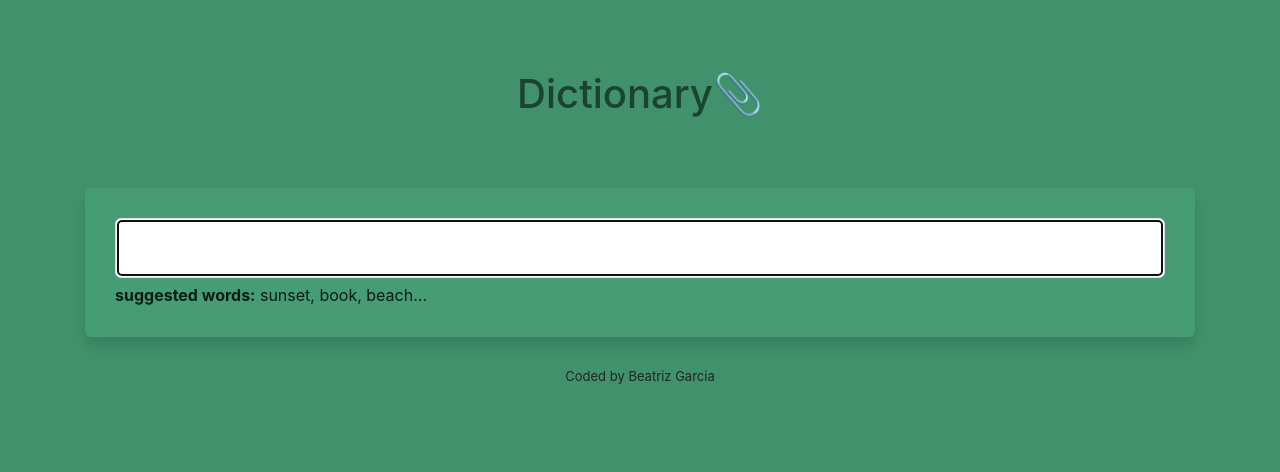
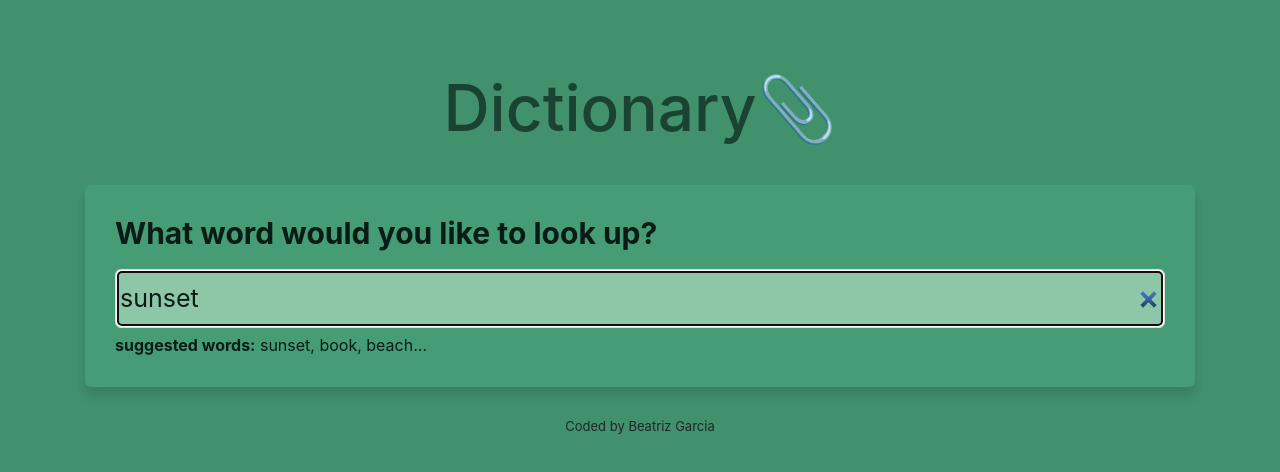
Before and after one commit to beattrizgarcia/react-dictionary-app, a React (Create React App) app: page / in a window 1280 px wide. Shown: the top 472 px of the page. Built offline with nearby package versions, Linux system fonts and the light colour scheme; no server answers.

Commit message:
Styled the whole page

```diff
--- a/src/App.css
+++ b/src/App.css
@@ -2,12 +2,16 @@ body {
   background: #40916c;
 }
 
+.App header {
+  margin: 70px 0 0 0;
+  padding-bottom: 10px;
 
+  text-align: center;
+}
 
-.App header {
-  margin: 70px 0;
+.App h1 {
+  font-size: 64px;
   color: #1b4332;
-  text-align: center;
 }
 
 .App footer {
--- a/src/Dictionary.css
+++ b/src/Dictionary.css
@@ -4,6 +4,13 @@
   border-radius: 6px;
   box-shadow: 0 10px 10px rgb(0 0 0 / 10%);
   margin: 20px 0;
+}
+
+.Dictionary h2 {
+  font-size: 30px;
+  font-weight: bold;
+  color: #081c15;
+  padding-bottom: 10px;
 }
 
 .Dictionary input {
@@ -13,6 +20,7 @@
   color: #081c15;
   border: 1px solid #ddd;
   border-radius: 6px;
+  background: rgba(216, 243, 220, 0.5);
 }
 
 .Dictionary .hint {
--- a/src/Dictionary.js
+++ b/src/Dictionary.js
@@ -40,11 +40,13 @@ export default function Dictionary(props) {
       <div className="Dictionary">
         <div>
           <section>
+            <h2>What word would you like to look up?</h2>
             <form onSubmit={handleSubmit}>
               <input
                 type="search"
                 autoFocus={true}
                 onChange={handleKeywordChange}
+                defaultValue={props.defaultKeyword}
               ></input>
             </form>
             <p className="hint">
--- a/src/Results.css
+++ b/src/Results.css
@@ -17,3 +17,13 @@ h2 {
 h4 {
   opacity: 77%;
 }
+
+h3 {
+  font-size: 30px;
+}
+
+.example {
+  color: #081c15;
+  font-style: italic;
+  font-size: 20px;
+}
--- a/src/Results.js
+++ b/src/Results.js
@@ -17,19 +17,19 @@ export default function Results(props) {
               <div>
                 <h3> {el.partOfSpeech}</h3>
 
-                <strong>Definition:</strong>
-                <p> {el.definition} </p>
+
+                <p className="definition"> {el.definition} </p>
 
                 {el.example && (
                   <div>
-                    <strong>Example:</strong>
-                    <p>{el.example}</p>
+
+                    <p className="example">{el.example}</p>
                   </div>
                 )}
 
                 {el.synonyms && (
                   <div>
-                    <strong>Synonyms:</strong>
+
                     <p>
                       <Synonyms synonyms={el.synonyms} />
                     </p>
--- /dev/null
+++ b/src/Synonyms.css
@@ -0,0 +1,12 @@
+.Synonyms {
+  margin: 15px 0 0;
+  padding: 0;
+}
+
+.Synonyms li {
+  display: inline-block;
+  color: #2c342f;
+  padding-right: 15px;
+  line-height: 1;
+
+}
--- a/src/Synonyms.js
+++ b/src/Synonyms.js
@@ -1,13 +1,16 @@
 import React from "react";
+import "./Synonyms.css";
 
 export default function Synonyms(props) {
   if (props.synonyms) {
     return (
-      <ul>
-        {props.synonyms.map((synonym) => (
-          <li>{synonym}</li>
-        ))}
-      </ul>
+      <div>
+        <ul className="Synonyms">
+          {props.synonyms.map((synonym) => (
+            <li>{synonym}</li>
+          ))}
+        </ul>
+      </div>
     );
   } else {
     return null;
```
